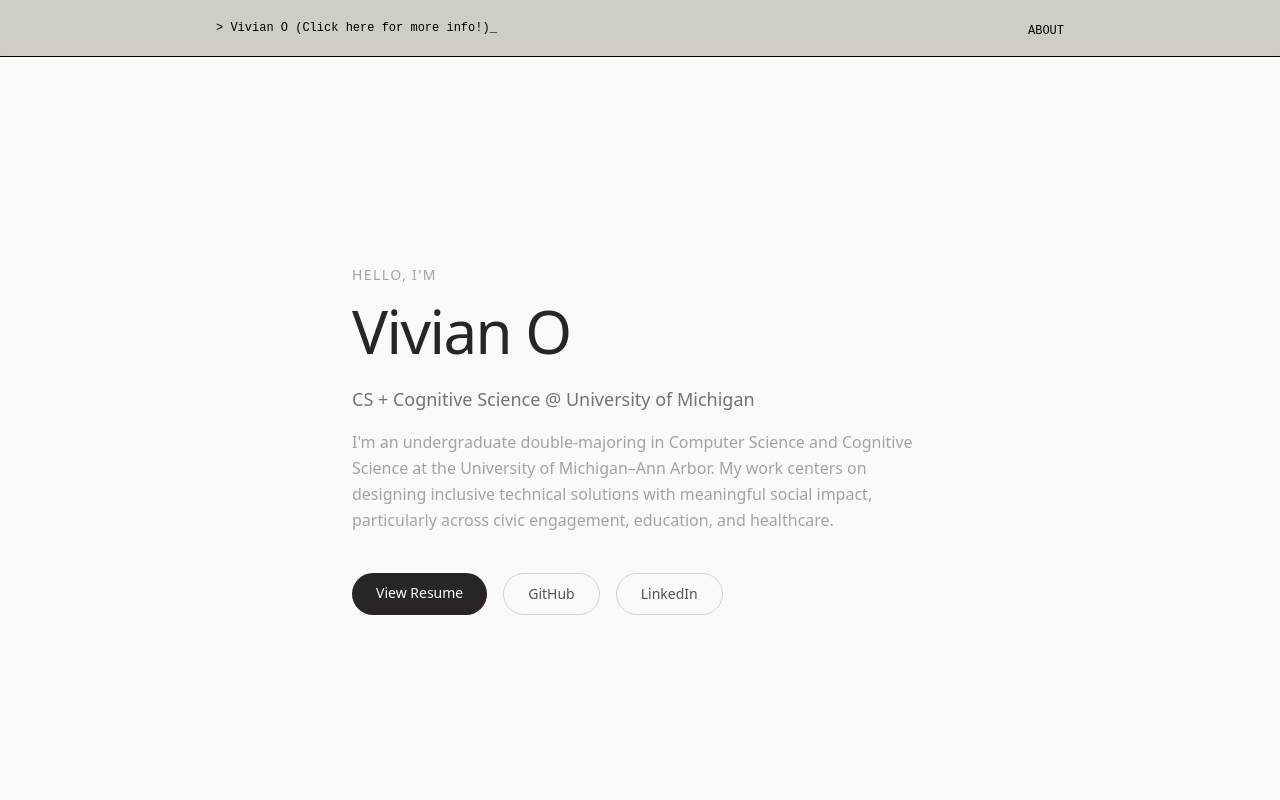
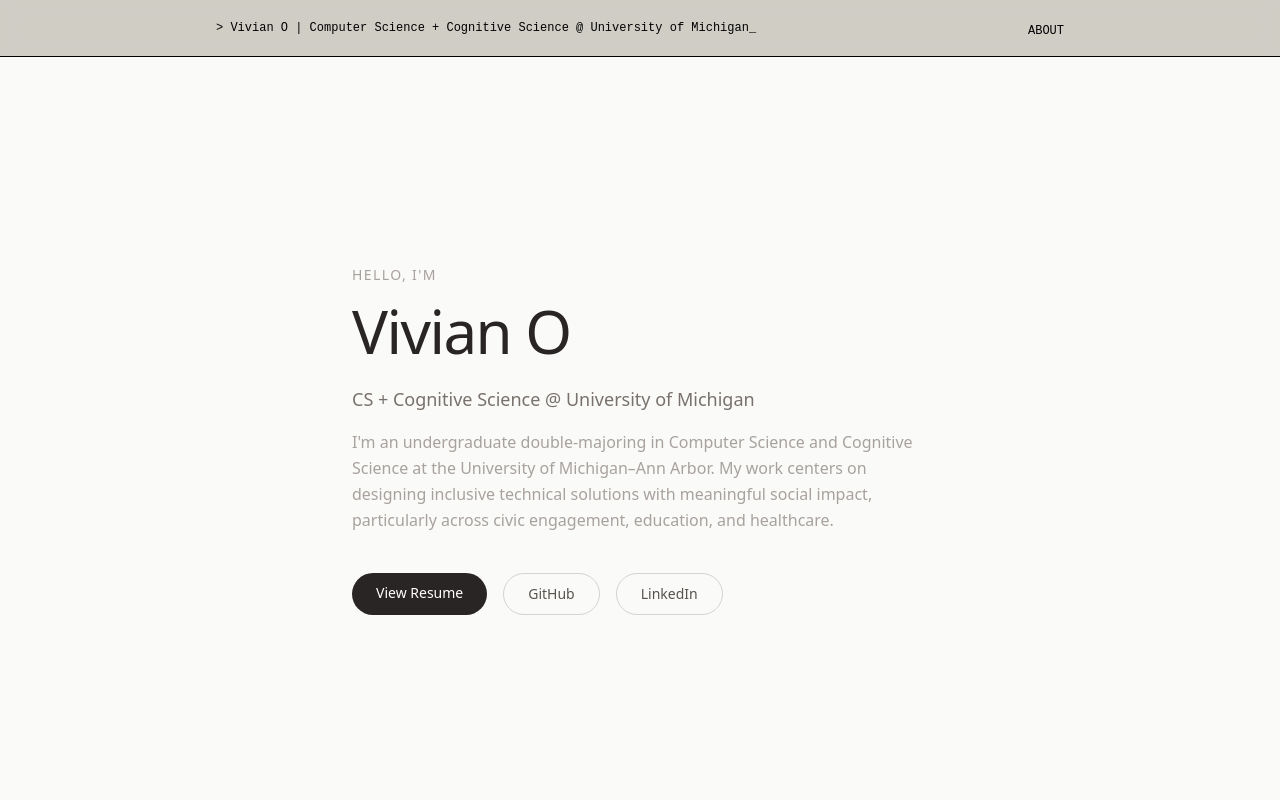
Before and after one commit to kvho2004/portfolio, a React app: page / in a window 1280 px wide. Shown: the top 800 px of the page. Built offline with nearby package versions, Linux system fonts and the light colour scheme; the HTML template or start-up script is replaced by a standard one.

Commit message:
update tempheading in info.js and set base path in Vite config

```diff
--- a/src/data/info.js
+++ b/src/data/info.js
@@ -1,6 +1,6 @@
 export const info = {
   name: "Khanh Vy (Vivian) O",
-  tempheading: "Vivian O (Click here for more info!)",
+  tempheading: "Vivian O | Computer Science + Cognitive Science @ University of Michigan",
   shortName: "Vivian O",
   tagline: "CS + Cognitive Science @ University of Michigan",
   bio: "I'm an undergraduate double-majoring in Computer Science and Cognitive Science at the University of Michigan–Ann Arbor. My work centers on designing inclusive technical solutions with meaningful social impact, particularly across civic engagement, education, and healthcare.",
--- a/vite.config.js
+++ b/vite.config.js
@@ -2,6 +2,6 @@ import { defineConfig } from "vite";
 import react from "@vitejs/plugin-react";
 
 export default defineConfig({
-  base: "/",
+  base: "/portfolio/",
   plugins: [react()],
 });
```
